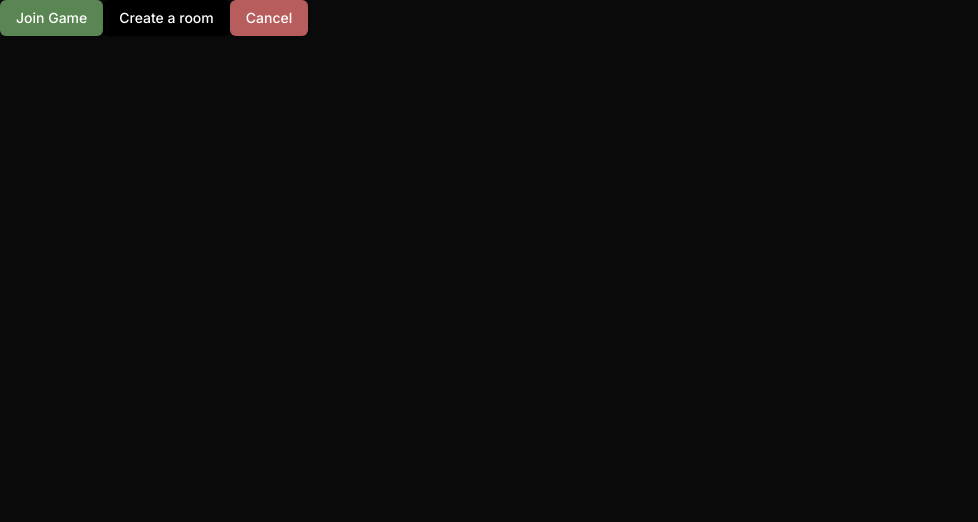
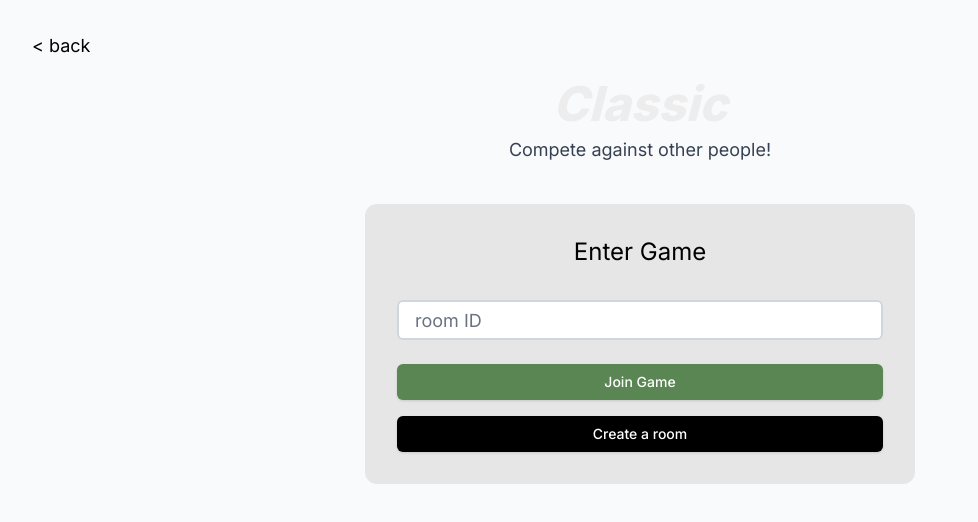
Before and after one commit to TeriyakiThames/DupMe, a Next.js app in the folder apps/frontend/: page / in a window 1280 px wide. Shown: the top 522 px of the page, without its empty margins (0-978 px from the left). Built offline with nearby package versions, Linux system fonts and the light colour scheme.

Commit message:
Classic Page created with necessary components

```diff
--- a/apps/frontend/src/app/page.tsx
+++ b/apps/frontend/src/app/page.tsx
@@ -1,36 +1,37 @@
-'use client';
-import Image from "next/image";
-import { Button } from '@/components/ui/button'
+import { GameHeader } from "@/components/ui/GameHeader";
+import { BackButton } from "@/components/ui/BackButton";
+import { ClientGameButtons } from "@/components/ui/ClientGameComponent";
 
-export default function Home() {
+export default function ClassicGamePage() {
   return (
-    <div>
-        {/* 🟢 Join Game Button */}
-      <Button
-        variant="join"
-        //className="h-12 font-bold"
-        //onClick={() => console.log("Joining game...")}
-      >
-        Join Game
-      </Button>
+    // Outer container: Full screen. Use p-8 for padding on the whole screen.
+    // Use items-center to center the main content.
+    <div className="min-h-screen w-screen bg-gray-50 flex flex-col items-center p-8">
 
-      {/* ⚫ Create a room Button */}
-      <Button
-        variant="create"
-        //className="h-12 font-bold"
-        onClick={() => console.log("Creating room...")}
-      >
-        Create a room
-      </Button>
+      {/* 🛑 BACK BUTTON CONTAINER FIX 🛑 */}
+      {/* We make this container full width (w-full) relative to the screen.
+          We use absolute positioning to break it out of the flex centering
+          and position it relative to the top-left corner of the parent div. */}
+      <div className="w-full absolute top-8 left-0 px-8">
+        <BackButton />
+      </div>
 
-      {/* 🔴 Cancel Button */}
-      <Button
-        variant="cancel"
-        //className="h-12 font-bold"
-        //onClick={() => console.log("Canceled action...")}
-      >
-        Cancel
-      </Button>
+      {/* Main Content Column: Centered on the screen. */}
+      <div className="w-[550px] max-w-full flex flex-col items-center mt-12">
+
+        <GameHeader
+          title="Classic"
+          subtitle="Compete against other people!"
+        />
+
+        {/* GameCard / Gray Container */}
+        <div className="w-full bg-[#e6e6e6] p-8 rounded-xl text-center">
+          <h2 className="text-2xl mb-8 text-black">Enter Game</h2>
+
+          {/* Input and interactive buttons are managed inside this Client Component */}
+          <ClientGameButtons />
+        </div>
+      </div>
     </div>
   );
 }
--- /dev/null
+++ b/apps/frontend/src/components/ui/BackButton.tsx
@@ -0,0 +1,21 @@
+"use client";
+
+import { useRouter } from 'next/navigation';
+
+export function BackButton() {
+  const router = useRouter();
+
+  return (
+    <button
+      onClick={() => router.back()}
+      // Class updates:
+      // text-black for visibility
+      // cursor-pointer indicates interactivity
+      // hover:text-gray-600 adds a subtle visual feedback on hover
+      className="text-black text-lg font-normal cursor-pointer hover:text-gray-600 transition-colors"
+      aria-label="Go back to previous page"
+    >
+      &lt; back
+    </button>
+  );
+}
--- /dev/null
+++ b/apps/frontend/src/components/ui/ClientGameComponent.tsx
@@ -0,0 +1,65 @@
+"use client";
+
+import { useState } from 'react';
+import { useRouter } from 'next/navigation';
+import { Button } from "@/components/ui/Button"; // Assumes you have imported and modified this
+import { Input } from "@/components/ui/input";   // Assumes you have imported this
+
+export function ClientGameButtons() {
+  const router = useRouter();
+  const [roomId, setRoomId] = useState('');
+
+  const handleJoinGame = () => {
+    if (roomId.trim()) {
+      // Navigate to the dynamic lobby page with the room ID
+      console.log(`Navigating to join room: ${roomId}`);
+      // router.push(`/lobby/${roomId.trim()}`);
+    } else {
+      // In a real app, use a custom modal/toast instead of alert
+      console.error("Please enter a Room ID.");
+      alert("Please enter a Room ID.");
+    }
+  };
+
+  const handleCreateRoom = () => {
+    console.log("Navigating to create room page.");
+    // Navigate to the separate 'Create a room' page
+    // router.push('/create');
+  };
+
+  return (
+    // We combine the input and buttons here since the input state is directly related to the 'Join Game' button's logic
+    <div>
+      {/* Room ID Input */}
+      <div className="relative mb-6">
+        <Input
+          id="room-id"
+          placeholder="room ID"
+          value={roomId}
+          onChange={(e) => setRoomId(e.target.value)}
+          // Custom styling to match the wireframe: white background, larger padding, specific border
+          className="w-full py-2 px-4 h-10 text-lg border-2 border-gray-300 rounded-md bg-white placeholder:text-gray-500 focus:border-black"
+        />
+      </div>
+
+      {/* Buttons */}
+      <div className="flex flex-col space-y-4">
+        <Button
+          variant="join"
+          className=""
+          onClick={handleJoinGame}
+        >
+          Join Game
+        </Button>
+
+        <Button
+          variant="create"
+          className=""
+          onClick={handleCreateRoom}
+        >
+          Create a room
+        </Button>
+      </div>
+    </div>
+  );
+}
--- /dev/null
+++ b/apps/frontend/src/components/ui/GameHeader.tsx
@@ -0,0 +1,19 @@
+// components/GameHeader.tsx
+
+interface GameHeaderProps {
+  title: string;
+  subtitle: string;
+}
+
+export function GameHeader({ title, subtitle }: GameHeaderProps) {
+  return (
+    <div className="text-center mb-10">
+      <h1 className="text-5xl font-extrabold italic mb-2">
+        {title}
+      </h1>
+      <p className="text-lg text-gray-700">
+        {subtitle}
+      </p>
+    </div>
+  );
+}
--- a/apps/frontend/src/components/ui/button.tsx
+++ b/apps/frontend/src/components/ui/button.tsx
@@ -22,7 +22,7 @@ const buttonVariants = cva(
           "hover:bg-accent hover:text-accent-foreground dark:hover:bg-accent/50",
         link: "text-primary underline-offset-4 hover:underline",
         join: "bg-[#5a8653] text-white shadow hover:bg-[#4c7446]",      // Green for 'Join Game'
-        create: "bg-[#000000] text-white shadow hover:bg-[#171717]",        // Black for 'Create a room'
+        create: "bg-[#000000] text-white shadow hover:opacity-85",        // Black for 'Create a room'
         cancel: "bg-[#b85d5d] text-white shadow hover:bg-[#a45151]",       // Red for 'Cancel'
       },
       size: {
--- /dev/null
+++ b/apps/frontend/src/components/ui/input.tsx
@@ -0,0 +1,19 @@
+import * as React from "react"
+
+import { cn } from "@/lib/utils"
+
+function Input({ className, type, ...props }: React.ComponentProps<"input">) {
+  return (
+    <input
+      type={type}
+      data-slot="input"
+      className={cn(
+        "flex h-10 w-full rounded-md border border-input bg-background px-3 py-2 text-sm ring-offset-background file:border-0 file:bg-transparent file:text-sm file:font-medium placeholder:text-muted-foreground focus-visible:outline-none focus-visible:ring-1 disabled:cursor-not-allowed disabled:opacity-50",
+        className
+      )}
+      {...props}
+    />
+  )
+}
+
+export { Input }
```
